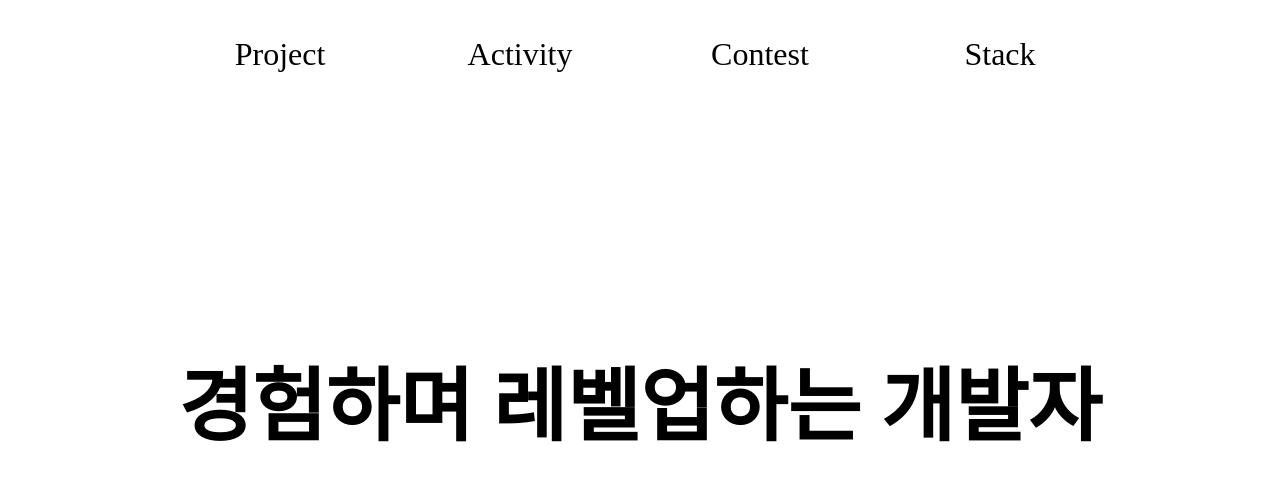
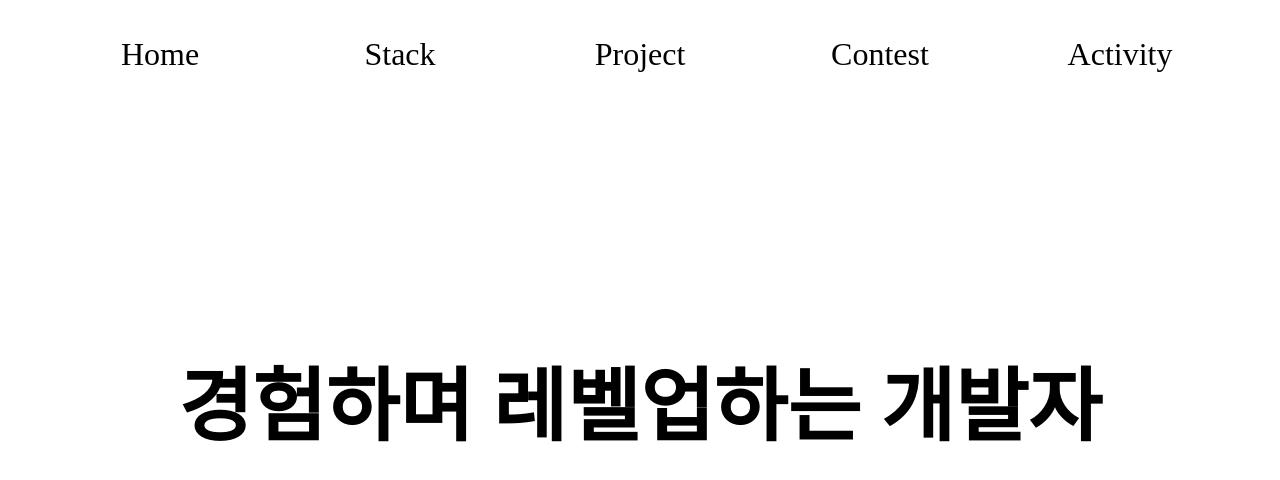
Before and after one commit to HamTory06/Portfolio_Web, a React (Create React App) app in the folder portfolio/: page / in a window 1280 px wide. Shown: the top 480 px of the page. Built offline with nearby package versions, Linux system fonts and the light colour scheme; a web font is replaced by a local one.

Commit message:
💄 add Header background blur

```diff
--- a/portfolio/src/Router.js
+++ b/portfolio/src/Router.js
@@ -1,12 +1,12 @@
 import React from 'react'
 import {BrowserRouter, Routes, Route} from "react-router-dom"
-import MainPage from './pages/Main'
+import App from './pages/App'
 
 const Router = () => {
   return (
     <BrowserRouter>
         <Routes>
-            <Route path="/" element={<MainPage/>}/>
+            <Route path="/" element={<App/>}/>
         </Routes>
     </BrowserRouter>
   )
--- a/portfolio/src/components/common/header/Header.css
+++ b/portfolio/src/components/common/header/Header.css
@@ -1,6 +1,7 @@
 @import url("https://cdn.jsdelivr.net/gh/orioncactus/pretendard@v1.3.8/dist/web/static/pretendard.css");
 
 .mainHeader{
+    backdrop-filter: blur(5px);
     position: fixed;
     width: 100vw;
 }
@@ -10,18 +11,17 @@
     display: block;
     width: 10rem;
     margin: 20px 40px;
-    background-color: #fff;
+    background-color: rgba(255, 255, 255, 0);
     font-size: 2rem;
     color: #000;
     border: #fff;
 }
 
-button:hover{
+/* button:hover{
 
-}
+} */
 
 .buttonWrap{
-    background-color: #fff;
     justify-content: center;
     padding: 1rem 0;
     display: flex;
--- a/portfolio/src/components/common/header/Header.jsx
+++ b/portfolio/src/components/common/header/Header.jsx
@@ -1,26 +1,15 @@
 import React from 'react'
 import "./Header.css"
 
-
-
-
-const Header = () => {
+const Header = ({ homeClick, stacksClick, activityClick, projectClick, contestClick }) => {
   return (
     <header className='mainHeader'>
         <div className='buttonWrap'>
-          <button className='button' onClick={()=>{
-
-          }}>Project</button>
-          <button className='button' onClick={() =>{
-
-          }}>Activity</button>
-          <button className='button' onClick={() =>{
-
-          }}>Contest</button>
-          <button className='button' onClick={() =>{
-
-          }}>Stack</button>
-        </div>
+          <button className='button' onClick={homeClick}>Home</button>
+          <button className='button' onClick={stacksClick}>Stack</button>
+          <button className='button' onClick={projectClick}>Project</button>
+          <button className='button' onClick={contestClick}>Contest</button>
+          <button className='button' onClick={activityClick}>Activity</button>        </div>
     </header>
   )
 }
--- a/portfolio/src/components/common/main/Main.css
+++ b/portfolio/src/components/common/main/Main.css
@@ -2,7 +2,30 @@
   width: 100%;
   background-color: #FFFFFF;
   text-align: center;
-  height: 400vh;
+  height: 500vh;
+}
+
+.home{
+  display: flex;
+  justify-content: center;
+  align-items: center;
+  height: 100vh;
+}
+
+.stacks{
+  height: 100vh;
+}
+
+.project{
+  height: 100vh;
+}
+
+.contest{
+  height: 100vh;
+}
+
+.activity{
+  height: 100vh;
 }
 
 .text{
@@ -10,14 +33,3 @@
   color: #000;
   margin: 10;
 }
-
-.stacks{
-
-}
-
-.main{
-  display: flex;
-  justify-content: center;
-  align-items: center;
-  height: 100vh;
-}
--- a/portfolio/src/components/common/main/Main.jsx
+++ b/portfolio/src/components/common/main/Main.jsx
@@ -1,15 +1,32 @@
 import React from 'react'
 import "./Main.css"
 
-const Main = () => {
+
+
+const Main = (props) => {
     return (
      <div className='root'>
-        <div className='main'>
+
+        <div className='home' ref={props.Refs.home}>
          <h1 className='text'>경험하며 레벨업하는 개발자</h1>
         </div>
-        <div className='stacks'>
+
+        <div className='stacks' ref={props.Refs.stacks}>
 
         </div>
+
+        <div className='project' ref={props.Refs.project}>
+
+        </div>
+
+        <div className='contest' ref={props.Refs.contest}>
+
+        </div>
+
+        <div className='activity' ref={props.Refs.activity}>
+
+        </div>
+
      </div>
     )
 }
--- /dev/null
+++ b/portfolio/src/pages/App.jsx
@@ -0,0 +1,48 @@
+import Main from "../components/common/main/Main";
+import Footer from "../components/common/footer/Footer";
+import Header from "../components/common/header/Header";
+import { useEffect, useState, useRef } from "react";
+import React from "react";
+
+
+function App() {
+  const home = useRef(null)
+  const stacks = useRef(null)
+  const activity = useRef(null)
+  const project = useRef(null)
+  const contest = useRef(null)
+
+  const homeClick = () =>{
+    home.current?.scrollIntoView({ behavior: "smooth" });
+  }
+  const stacksClick = () =>{
+    stacks.current?.scrollIntoView({ behavior: "smooth" });
+  }
+  const activityClick = () =>{
+    activity.current?.scrollIntoView({ behavior: "smooth" });
+  }
+  const projectClick = () =>{
+    project.current?.scrollIntoView({ behavior: "smooth" });
+  }
+  const contestClick = () =>{
+    contest.current?.scrollIntoView({ behavior: "smooth" });
+  }
+
+  return (
+    <>
+    <Header
+      homeClick={homeClick}
+      stacksClick={stacksClick}
+      activityClick={activityClick}
+      projectClick={projectClick}
+      contestClick={contestClick}
+    />
+
+     <Main
+        Refs={{home :home, stacks: stacks, activity:activity, project:project, contest:contest}}/>
+     <Footer/>
+     </>
+    );
+}
+
+export default App;
--- a/portfolio/src/pages/Main.js
+++ /dev/null
@@ -1,15 +0,0 @@
-import Main from "../components/common/main/Main";
-import Footer from "../components/common/footer/Footer";
-import Header from "../components/common/header/Header";
-
-function MainPage() {
-  return (
-    <>
-    <Header/>
-     <Main/>
-     <Footer/>
-    </>
-  );
-}
-
-export default MainPage;
```
